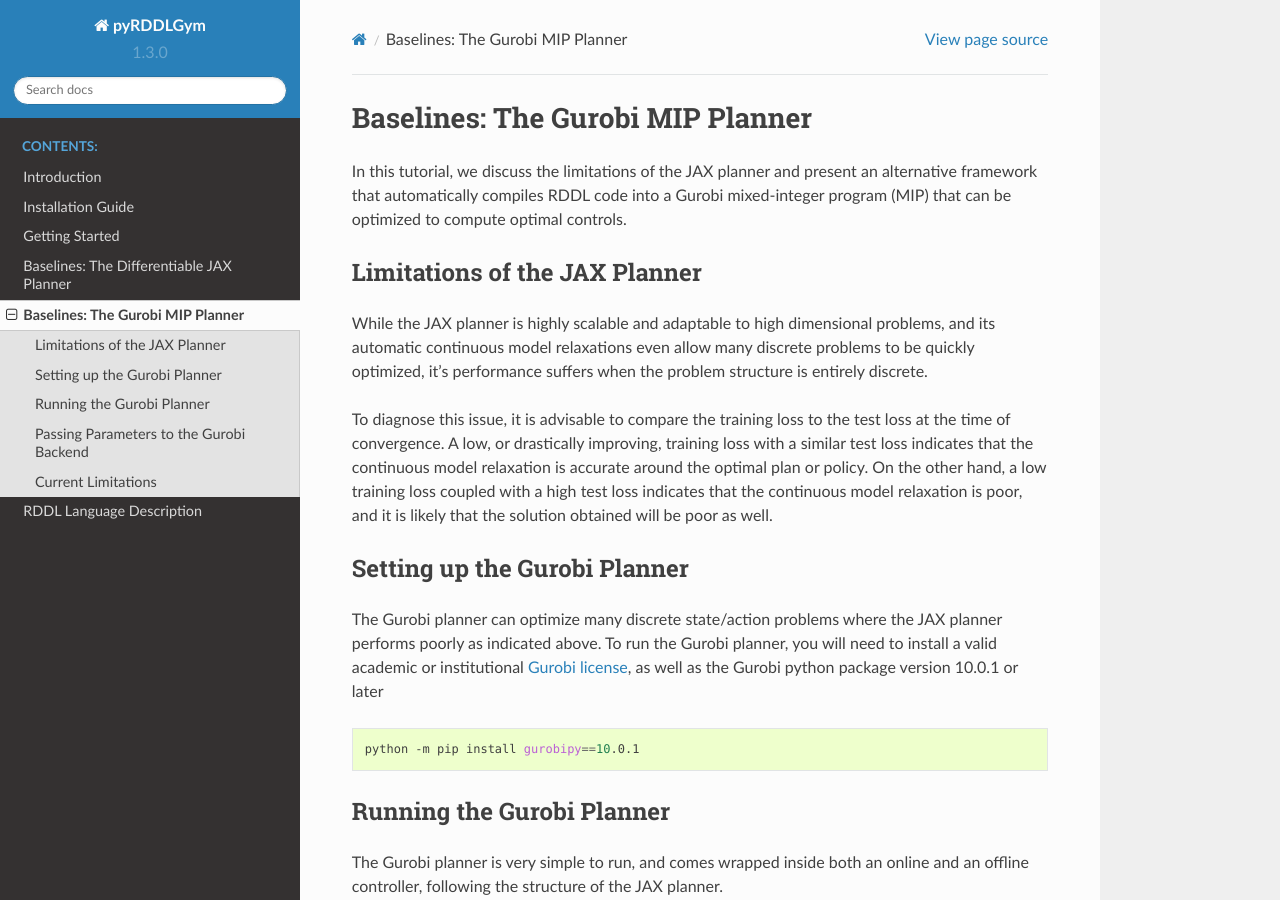
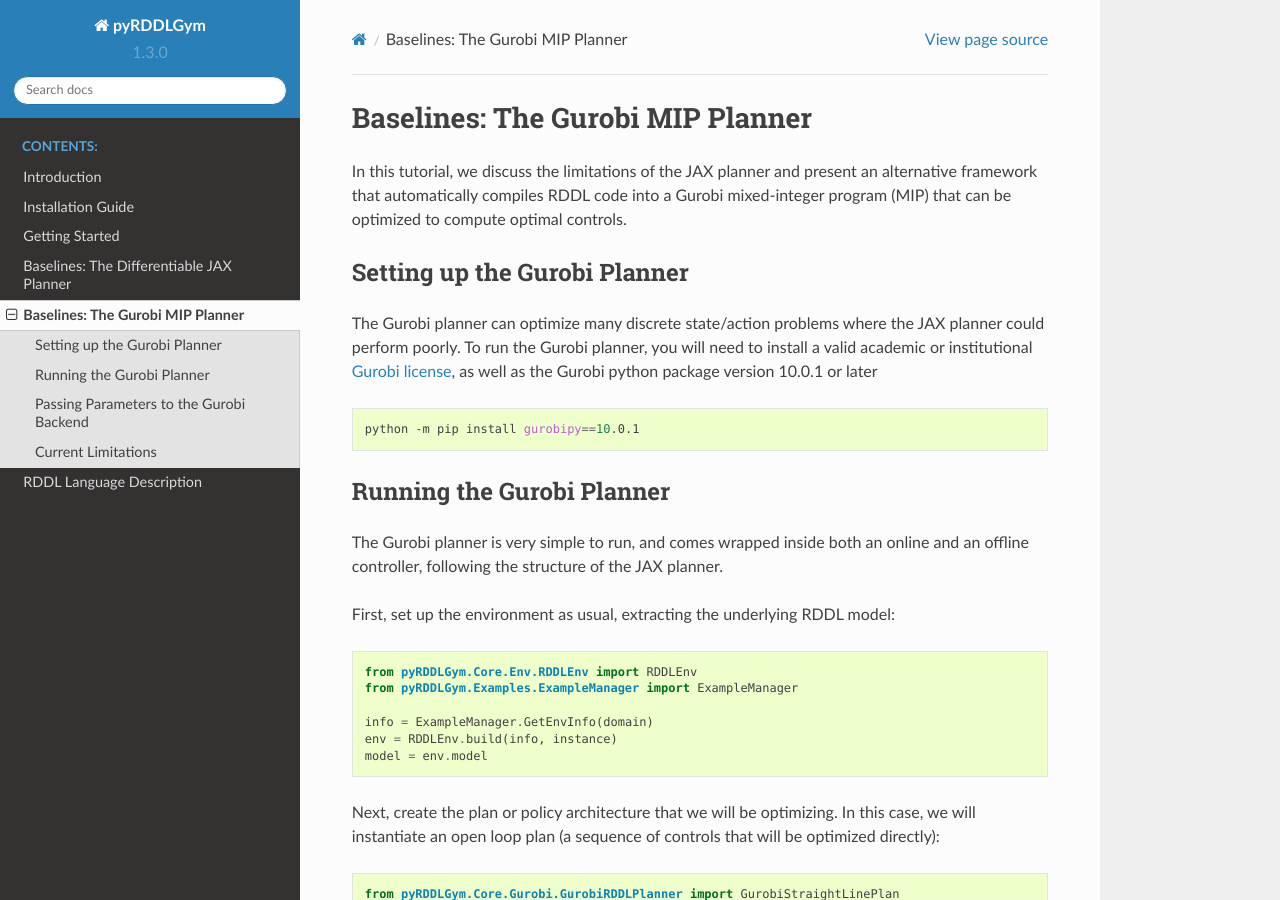
Before and after one commit to pyrddlgym-project/pyRDDLGym, a Sphinx documentation site: the page built from docs/gurobi.rst, in a window 1280 px wide and 900 px high. Built offline with Sphinx 7.4.7 and the Read the Docs theme 2.0.0, drawn with Linux system fonts in a browser that asks for light colours.

Commit message:
Moved jax limitations in gurobi rst to jax rst

```diff
--- a/docs/gurobi.rst
+++ b/docs/gurobi.rst
@@ -5,22 +5,10 @@ In this tutorial, we discuss the limitations of the JAX planner and present an a
 framework that automatically compiles RDDL code into a Gurobi mixed-integer program (MIP)
 that can be optimized to compute optimal controls.
 
-Limitations of the JAX Planner
--------------------
-
-While the JAX planner is highly scalable and adaptable to high dimensional problems, and its
-automatic continuous model relaxations even allow many discrete problems to be quickly optimized,
-it's performance suffers when the problem structure is entirely discrete.
-
-To diagnose this issue, it is advisable to compare the training loss to the test loss at the time of convergence.
-A low, or drastically improving, training loss with a similar test loss indicates that the continuous model relaxation
-is accurate around the optimal plan or policy. On the other hand, a low training loss coupled with a high test loss
-indicates that the continuous model relaxation is poor, and it is likely that the solution obtained will be poor as well.
-
 Setting up the Gurobi Planner
 -------------------
 
-The Gurobi planner can optimize many discrete state/action problems where the JAX planner performs poorly as indicated above.
+The Gurobi planner can optimize many discrete state/action problems where the JAX planner could perform poorly.
 To run the Gurobi planner, you will need to install a valid academic or institutional
 `Gurobi license <https://www.gurobi.com/academia/academic-program-and-licenses/>`_, as well as the Gurobi python package
 version 10.0.1 or later
--- a/docs/jax.rst
+++ b/docs/jax.rst
@@ -500,6 +500,10 @@ We cite several limitations of the current baseline JAX optimizer:
 	* no guarantees are provided about dichotomy of equality, e.g. a == b, a > b and a < b do not necessarily "sum" to one, but in many cases should be close
 	* if this is a concern, it is recommended to override some operations in ``ProductLogic`` to suit the user's needs
 * Termination conditions and state/action constraints are not considered in the optimization (but can be checked at test-time).
+* The optimizer can fail to make progress when the structure of the problem is largely discrete:
+	* to diagnose this, compare the training loss to the test loss over time, and at the time of convergence
+	* a low, or drastically improving, training loss with a similar test loss indicates that the continuous model relaxation is likely accurate around the optimum
+	* on the other hand, a low training loss and a high test loss indicates that the continuous model relaxation is poor, in which case the optimality of the solution should be questioned.
 
 The goal of the JAX optimizer was not to replicate the state-of-the-art, but to provide a simple baseline that can be easily built-on.
 However, we welcome any suggestions or modifications about how to improve this algorithm on a broader subset of RDDL.
```
